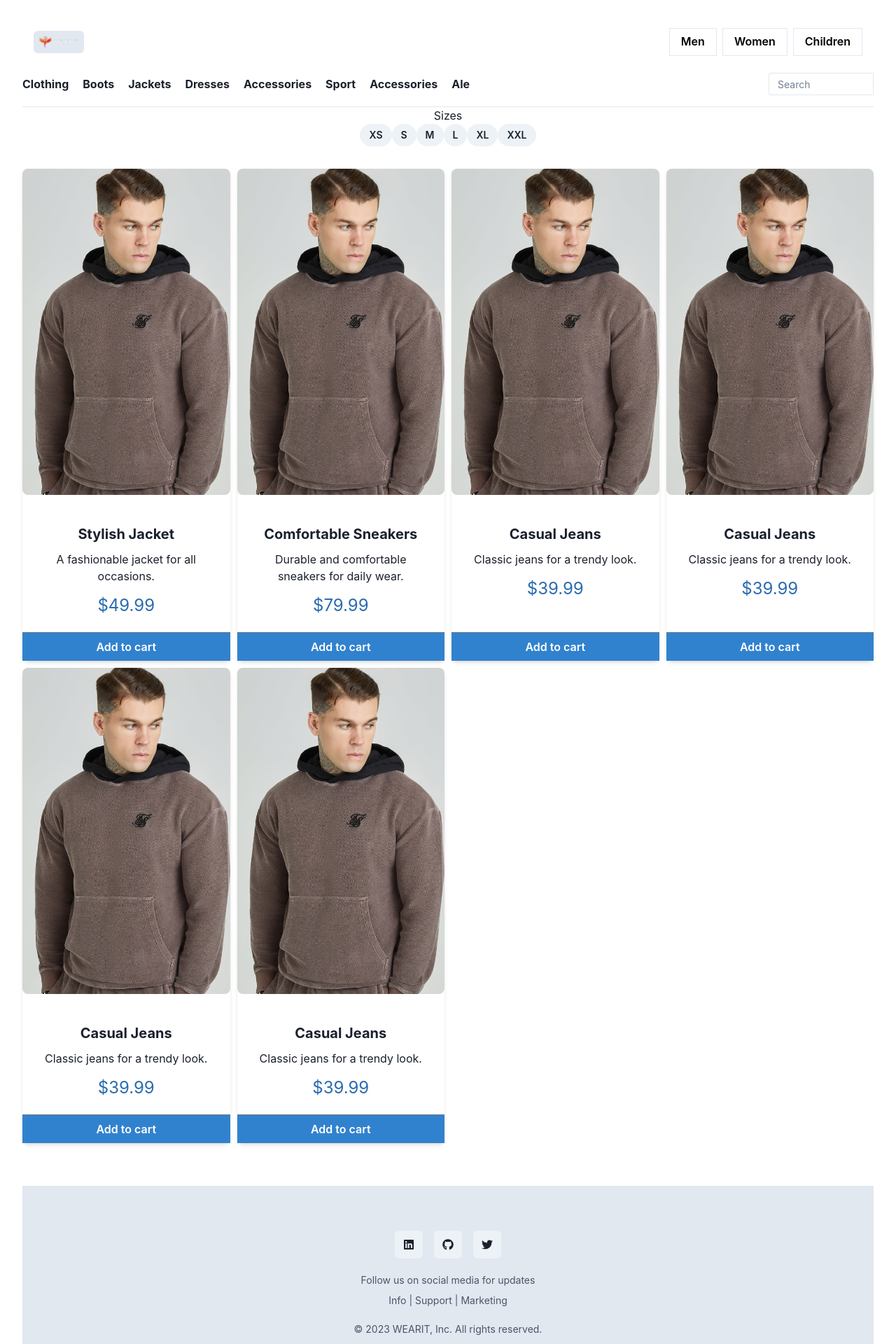
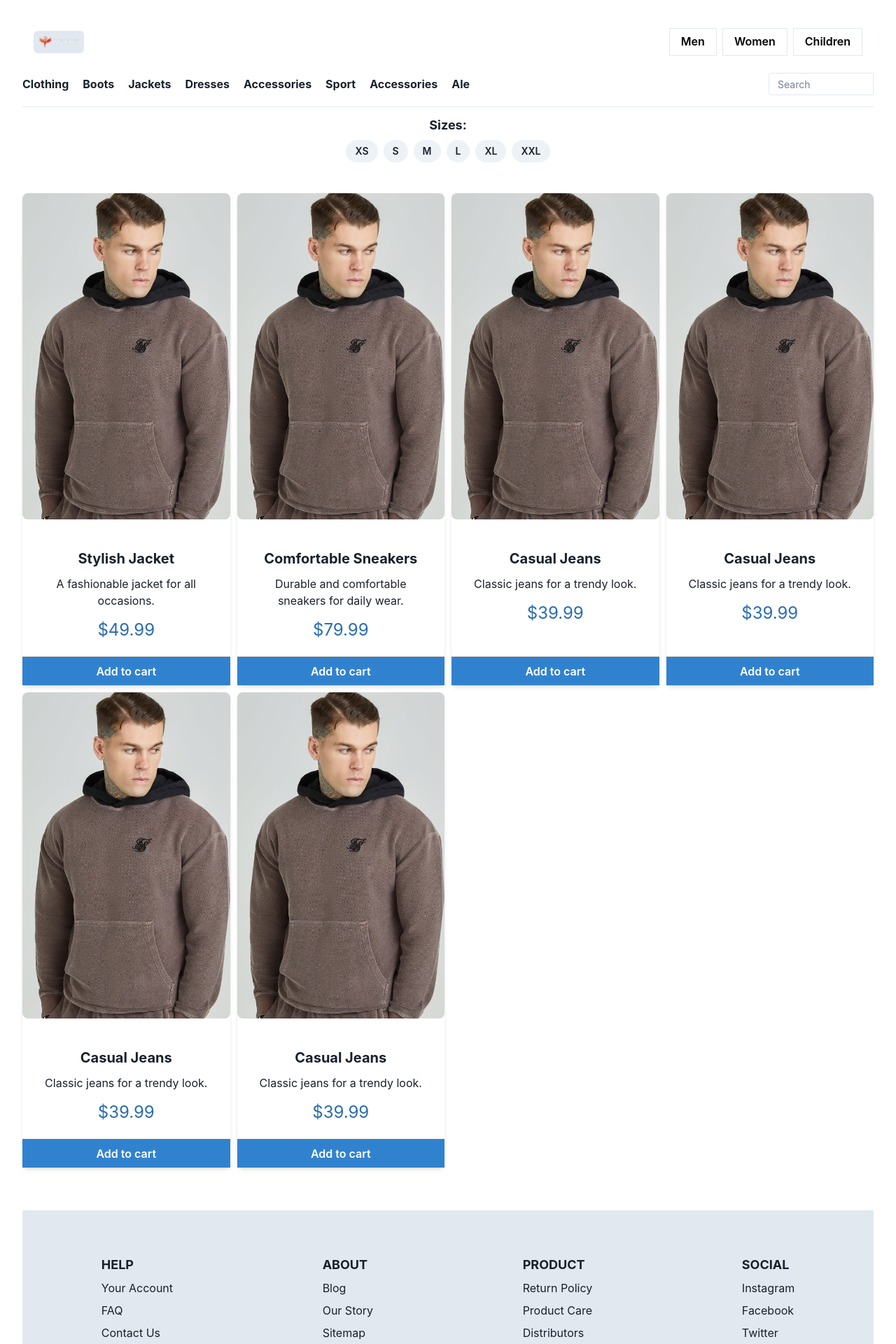
Before and after one commit to rikulis/Clothing-Webshop, a React (Vite) app: page / in a window 1280 px wide. Shown: the top 1920 px of the page at 70% size. Built offline with nearby package versions, Linux system fonts and the light colour scheme.

Commit message:
Updated: Footer

```diff
--- a/src/App.jsx
+++ b/src/App.jsx
@@ -13,7 +13,6 @@ function App() {
         <SecondHeader></SecondHeader>
         <Header></Header>
 
-        <h3>Sizes</h3>
         <ButtonComponent></ButtonComponent>
       </div>
       <ProductComponent></ProductComponent>
--- a/src/componentStyles/Footer.css
+++ b/src/componentStyles/Footer.css
@@ -27,3 +27,11 @@ nav ul li {
 nav ul li:hover {
   text-decoration: underline;
 }
+
+.footer-link {
+  font-weight: normal; /* Bold font */
+}
+
+.footer-link:hover {
+  text-decoration: none; /* Remove underline */
+}
--- a/src/main.jsx
+++ b/src/main.jsx
@@ -4,6 +4,7 @@ import App from "./App.jsx";
 import "./index.css";
 import { ChakraProvider } from "@chakra-ui/react";
 import { extendTheme } from "@chakra-ui/react";
+
 const colors = {
   brand: {
     900: "#1a365d",
--- a/src/myComponents/ButtonComponent.jsx
+++ b/src/myComponents/ButtonComponent.jsx
@@ -1,9 +1,19 @@
 import React from "react";
-import { Button } from "@chakra-ui/react";
+import { Button, Stack, Text } from "@chakra-ui/react";
 
 const ButtonComponent = () => {
   return (
-    <div>
+    <Stack
+      direction="column"
+      align="center"
+      spacing={2}
+      justify={"center"}
+      p={3}
+    >
+      <Text fontSize="lg" fontWeight="bold">
+        Sizes:
+      </Text>
+      <Stack direction="row" spacing={2}>
         <Button size="sm" rounded="full">
           XS
         </Button>
@@ -22,7 +32,8 @@ const ButtonComponent = () => {
         <Button size="sm" rounded="full">
           XXL
         </Button>
-    </div>
+      </Stack>
+    </Stack>
   );
 };
 
--- a/src/myComponents/Footer.jsx
+++ b/src/myComponents/Footer.jsx
@@ -1,14 +1,7 @@
 import React from "react";
-import {
-  Container,
-  Stack,
-  IconButton,
-  Text,
-  Link,
-  HStack,
-  Image,
-} from "@chakra-ui/react";
+import { Container, HStack, VStack, Text, Link } from "@chakra-ui/react";
 import { FaGithub, FaLinkedin, FaTwitter } from "react-icons/fa";
+import "../componentStyles/Footer.css";
 
 const Footer = () => (
   <Container
@@ -19,47 +12,52 @@ const Footer = () => (
     maxW="full"
     centerContent
   >
-    <Stack spacing={{ base: "4", md: "5" }} align="center" w="full">
-      {/* Social Media Icons */}
-      <HStack spacing={4}>
-        <IconButton
-          as={Link}
-          href="#"
-          aria-label="LinkedIn"
-          icon={<FaLinkedin />}
-        />
-        <IconButton
-          as={Link}
-          href="#"
-          aria-label="GitHub"
-          icon={<FaGithub />}
-        />
-        <IconButton
-          as={Link}
-          href="#"
-          aria-label="Twitter"
-          icon={<FaTwitter />}
-        />
-      </HStack>
+    <HStack
+      spacing={{ base: "4", md: "5" }}
+      align="center"
+      w="full"
+      justify={"space-around"}
+    >
+      <VStack align="start">
+        <Text fontWeight="bold" fontSize="lg">
+          HELP
+        </Text>
+        <Link className="footer-link">Your Account</Link>
+        <Link className="footer-link">FAQ</Link>
+        <Link className="footer-link">Contact Us</Link>
+      </VStack>
+      <VStack align="start">
+        <Text fontWeight="bold" fontSize="lg">
+          ABOUT
+        </Text>
+        <Link className="footer-link">Blog</Link>
+        <Link className="footer-link">Our Story</Link>
+        <Link className="footer-link">Sitemap</Link>
+      </VStack>
+      <VStack align="start">
+        <Text fontWeight="bold" fontSize="lg">
+          PRODUCT
+        </Text>
+        <Link className="footer-link">Return Policy</Link>
+        <Link className="footer-link">Product Care</Link>
+        <Link className="footer-link">Distributors</Link>
+      </VStack>
+      <VStack align="start">
+        <Text fontWeight="bold" fontSize="lg">
+          SOCIAL
+        </Text>
+        <Link className="footer-link">Instagram</Link>
+        <Link className="footer-link">Facebook</Link>
+        <Link className="footer-link">Twitter</Link>
+      </VStack>
+    </HStack>
 
-      {/* Texts */}
-      <Stack spacing={2} align="center">
-        <Text fontSize="sm" color="gray.600">
-          Follow us on social media for updates
-        </Text>
-        <Text fontSize="sm" color="gray.600">
-          Info | Support | Marketing
-        </Text>
-      </Stack>
-
-      {/* Copyright and Logos */}
-      <Stack spacing={2} align="center">
-        <Text fontSize="sm" color="gray.600">
-          &copy; {new Date().getFullYear()} WEARIT, Inc. All rights
-          reserved.
-        </Text>
-      </Stack>
-    </Stack>
+    {/* Copyright Section */}
+    <VStack align="center" mt={4} py={10}>
+      <Text fontSize="sm" color="gray.600">
+        &copy; {new Date().getFullYear()} WEARIT. All rights reserved.
+      </Text>
+    </VStack>
   </Container>
 );
 
```
Lines whose indentation alone changed are shown as unchanged.
